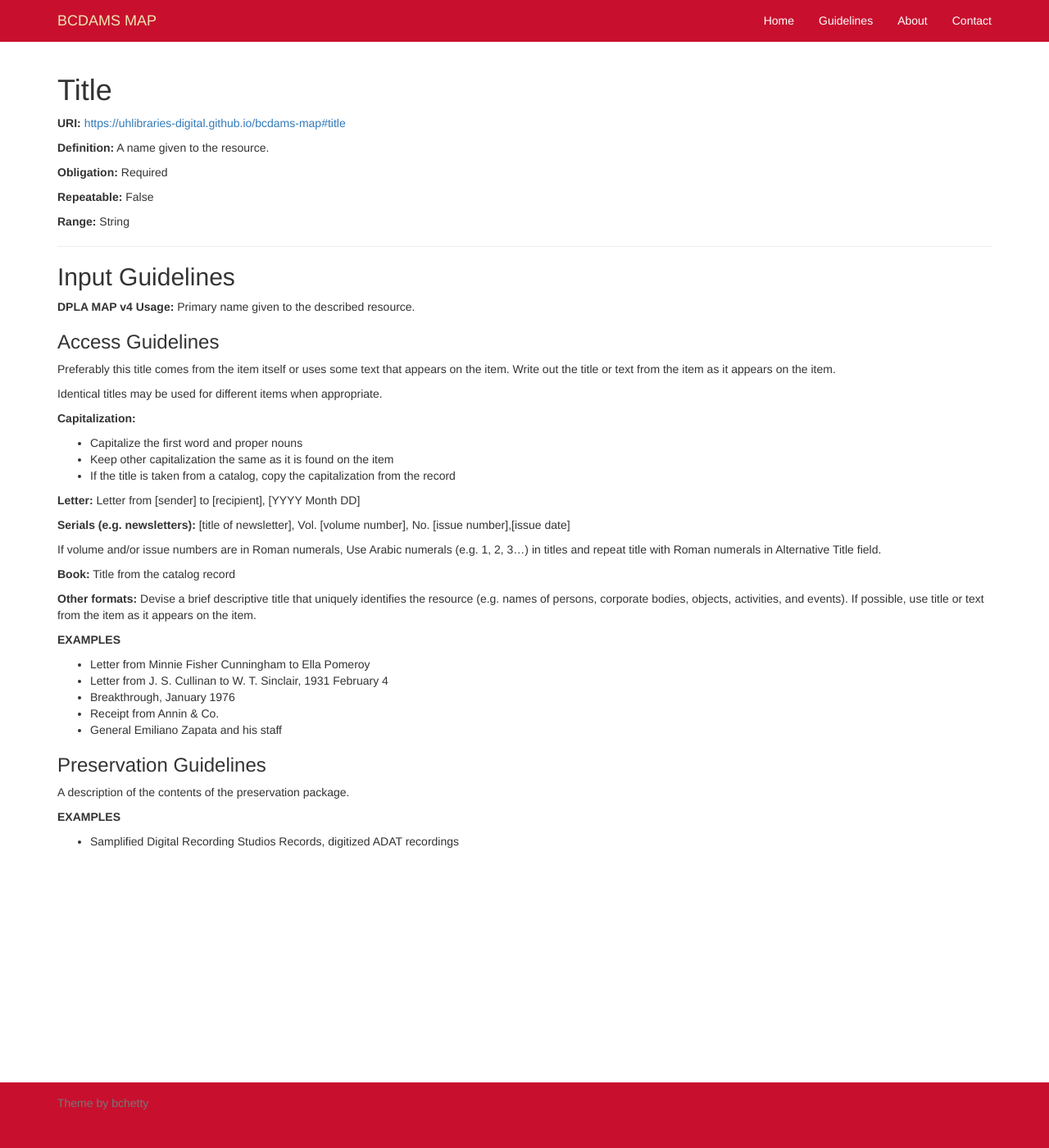
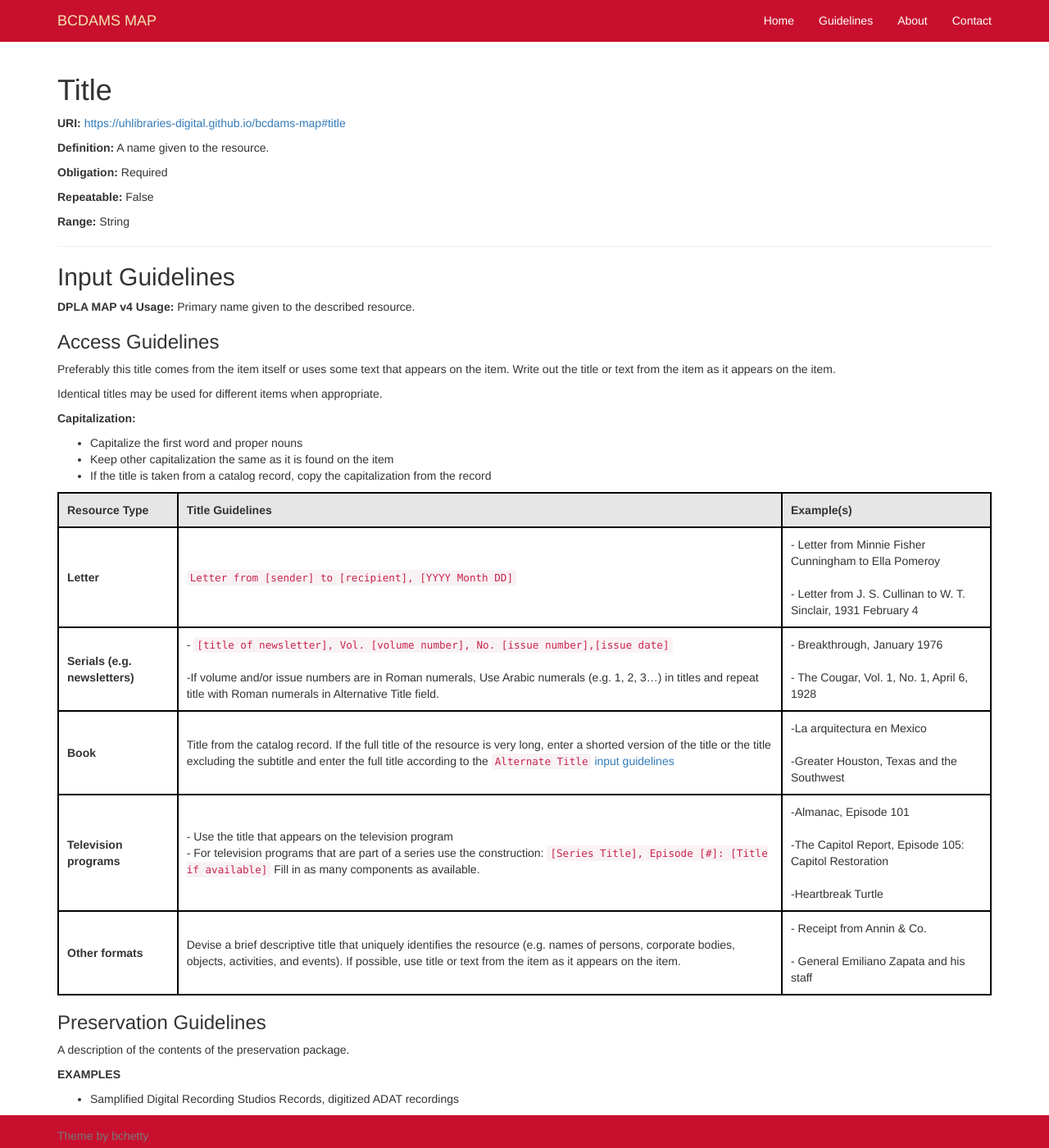
Before and after one commit to uhlibraries-digital/bcdams-map, a Jekyll site: the page built from guidelines/title.md, in a window 1280 px wide and 1400 px high. Shown: the whole window at 82% size. Built offline with Jekyll 4.4.1, drawn with Linux system fonts in a browser that asks for light colours; nearby versions of some CDN libraries; comment, search, counter and statistics services are not loaded.

Commit message:
update title guidelines

```diff
--- a/guidelines/title.md
+++ b/guidelines/title.md
@@ -19,25 +19,16 @@ __Capitalization:__
 
  - Capitalize the first word and proper nouns
  - Keep other capitalization the same as it is found on the item
- - If the title is taken from a catalog, copy the capitalization from the record
+ - If the title is taken from a catalog record, copy the capitalization from the record
 
-__Letter:__ Letter from [sender] to [recipient], [YYYY Month DD]
+Resource Type | Title Guidelines | Example(s)
+--------------|------------------|-----------
+__Letter__ | `Letter from [sender] to [recipient], [YYYY Month DD]` | - Letter from Minnie Fisher Cunningham to Ella Pomeroy <br /> <br /> - Letter from J. S. Cullinan to W. T. Sinclair, 1931 February 4
+__Serials (e.g. newsletters)__ |- `[title of newsletter], Vol. [volume number], No. [issue number],[issue date]` <br /> <br /> -If volume and/or issue numbers are in Roman numerals, Use Arabic numerals (e.g. 1, 2, 3...) in titles and repeat title with Roman numerals in Alternative Title field. | - Breakthrough, January 1976 <br /> <br /> - The Cougar, Vol. 1, No. 1, April 6, 1928
+__Book__ | Title from the catalog record. If the full title of the resource is very long, enter a shorted version of the title or the title excluding the subtitle and enter the full title according to the `Alternate Title` [input guidelines](https://vocab.lib.uh.edu/bcdams-map/guidelines/alternative)  | -La arquitectura en Mexico <br /> <br /> -Greater Houston, Texas and the Southwest
+__Television programs__ | - Use the title that appears on the television program <br /> - For television programs that are part of a series use the construction: `[Series Title], Episode [#]: [Title if available]` Fill in as many components as available. | -Almanac, Episode 101 <br /> <br /> -The Capitol Report, Episode 105: Capitol Restoration <br /> <br /> -Heartbreak Turtle
+__Other formats__ | Devise a brief descriptive title that uniquely identifies the resource (e.g. names of persons, corporate bodies, objects, activities, and events). If possible, use title or text from the item as it appears on the item. | - Receipt from Annin & Co. <br /> <br /> - General Emiliano Zapata and his staff
 
-__Serials (e.g. newsletters):__ [title of newsletter], Vol. [volume number], No. [issue number],[issue date]
-
-If volume and/or issue numbers are in Roman numerals, Use Arabic numerals (e.g. 1, 2, 3...) in titles and repeat title with Roman numerals in Alternative Title field.
-
-__Book:__ Title from the catalog record
-
-__Other formats:__ Devise a brief descriptive title that uniquely identifies the resource (e.g. names of persons, corporate bodies, objects, activities, and events). If possible, use title or text from the item as it appears on the item.
-
-__EXAMPLES__
-
-- Letter from Minnie Fisher Cunningham to Ella Pomeroy
-- Letter from J. S. Cullinan to W. T. Sinclair, 1931 February 4
-- Breakthrough, January 1976
-- Receipt from Annin & Co.
-- General Emiliano Zapata and his staff
 
 ### Preservation Guidelines
 
```
